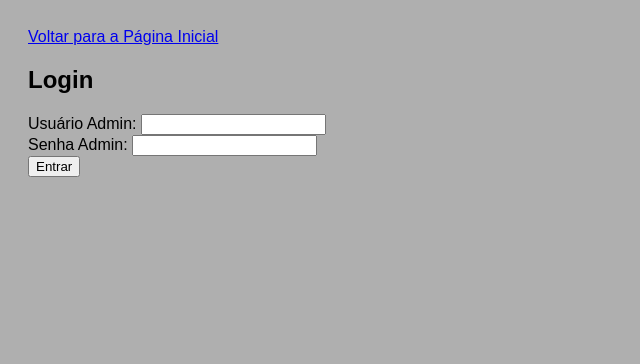
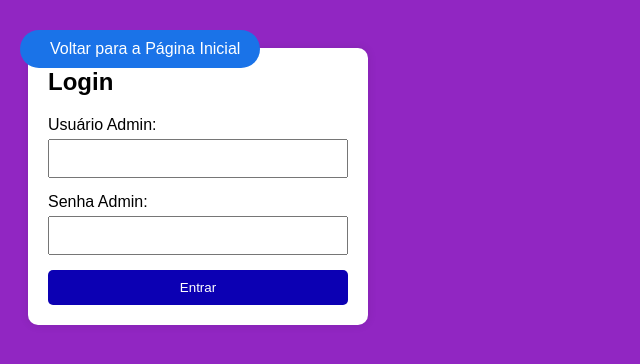
Before and after one commit to CodingWithSamuel/SITE-PORTIFOLIO, a plain HTML site: page ConfiguraçõesAdmin/configurações.html in a window 1280 px wide. Shown: the whole page, without its empty margins (0-640 px from the left). Drawn offline with Linux system fonts and the light colour scheme.

Commit message:
css login admin

```diff
--- a/ConfiguraçõesAdmin/configurações.css
+++ b/ConfiguraçõesAdmin/configurações.css
@@ -1,5 +1,73 @@
 body {
     font-family: Arial, sans-serif;
-    background-color: #afafaf;
+    background-color: #9126c2;
     padding: 20px;
     }
+    .container {
+        background-color: #ffffff;
+        padding: 20px;
+        border-radius: 10px;
+        box-shadow: 0 0 10px rgba(0, 0, 0, 0.1);
+        width: 300px;
+    }
+    .container h2 {
+        margin-top: 0;
+    }
+    .input-group {
+        margin-bottom: 15px;
+    }
+    .input-group label {
+        display: block;
+        margin-bottom: 5px;
+    }
+    .input-group input {
+        width: 100%;
+        padding: 10px;
+        box-sizing: border-box;
+    }
+    .btn {
+        width: 100%;
+        padding: 10px;
+        background-color: #0c00b3;
+        color: #fff;
+        border: none;
+        border-radius: 5px;
+        cursor: pointer;
+
+    }
+    .btn:hover {
+        background-color: #0c00b3;
+    }
+    .register-link {
+        text-align: center;
+        margin-top: 15px;
+    }
+    .register-link a {
+        color: #0c00b3;
+        text-decoration: none;
+    }
+    .register-link a:hover {
+        text-decoration: underline;
+    }
+
+    .botao-voltar {
+        margin-top: 20px;
+    }
+
+    .botao-voltar a {
+        position: absolute;
+        top: 30px;
+        left: 20px;
+        background-color: #1a73e8;
+        color: #fff;
+        padding: 10px 20px;
+        border-radius: 40px;
+        text-decoration: none;
+        display: inline-flex;
+        align-items: center;
+        gap: 10px;
+    }
+
+    .botao-voltar a:hover {
+        background-color: #0e8a03;
+    }
```
